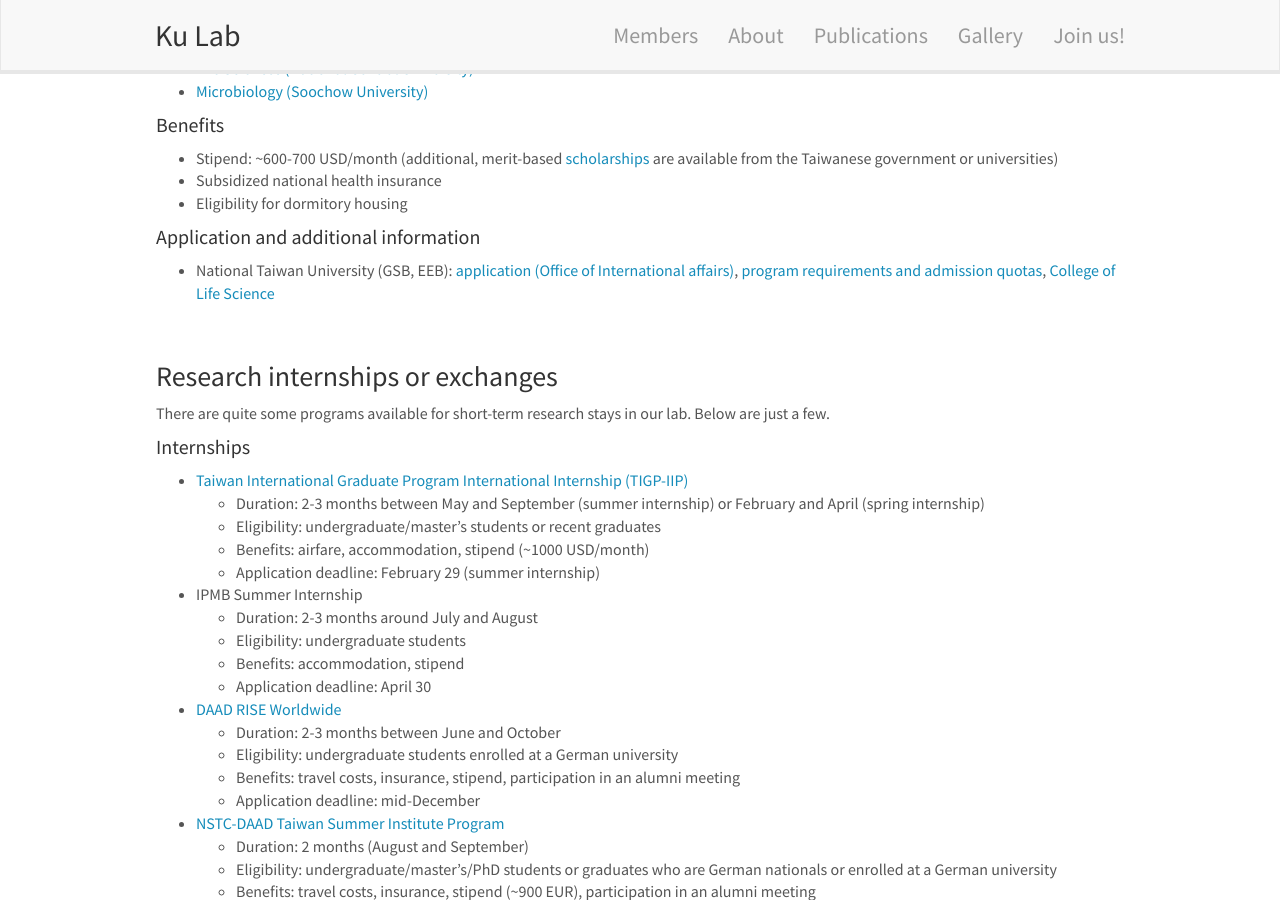
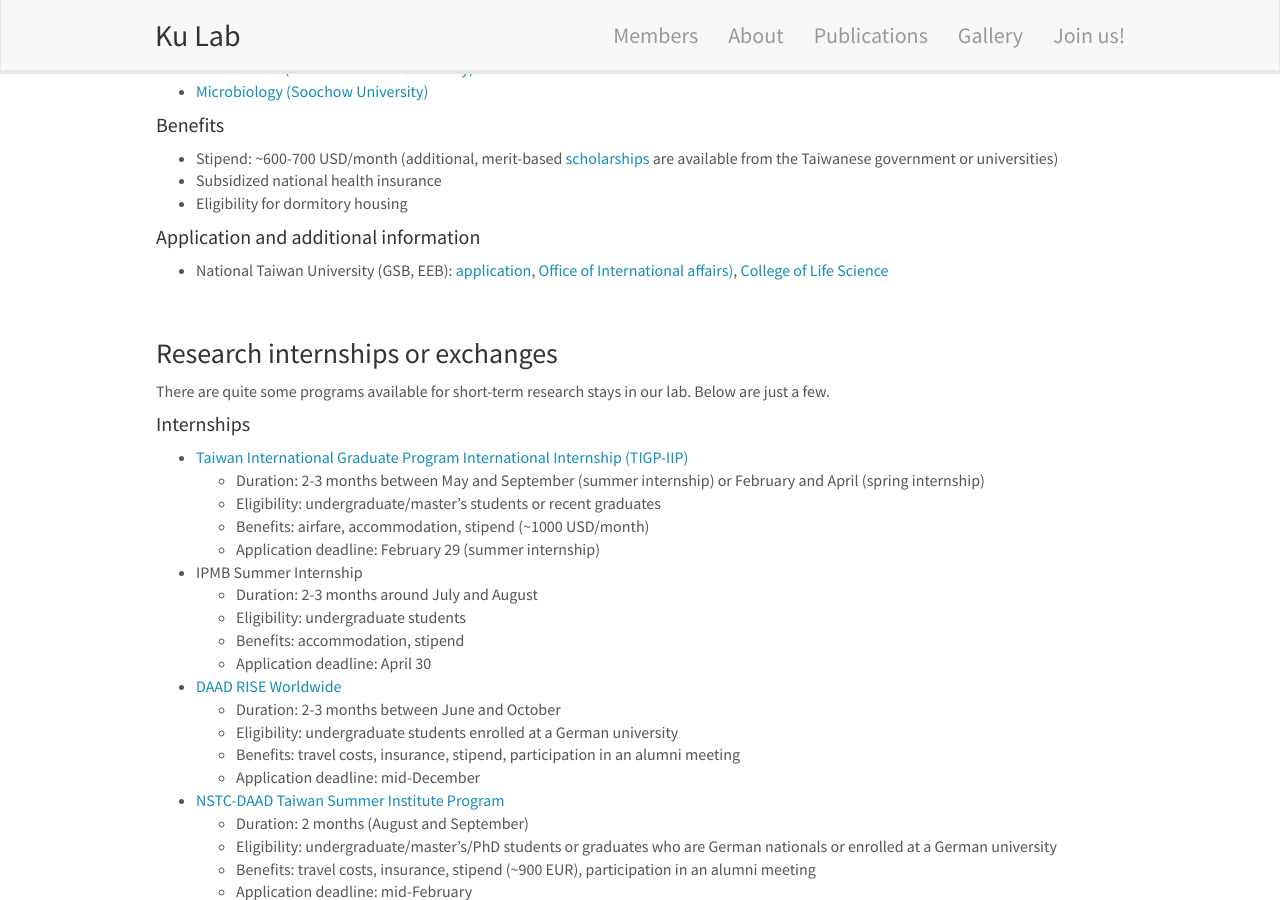
Before and after one commit to tzutongkao/Kao_Lab, a Jekyll site: the page built from _pages/openings.md, in a window 1280 px wide and 900 px high, scrolled down 1992 px. Built offline with Jekyll 4.4.1, drawn with Linux system fonts in a browser that asks for light colours; nearby versions of some CDN libraries.

Commit message:
Update openings.md

```diff
--- a/_pages/openings.md
+++ b/_pages/openings.md
@@ -92,7 +92,7 @@
 * Eligibility for dormitory housing
 
 #### Application and additional information
-* National Taiwan University (GSB, EEB): [application (Office of International affairs)](http://oia.ntu.edu.tw/apply-to-ntu), [program requirements and admission quotas](https://oiasystem.ntu.edu.tw/admission/foreign/requirement/dept.list/id/38/fsemester/1/fdisplay/1?lang=en), [College of Life Science](https://youtu.be/mthyfB0OJR8)
+* National Taiwan University (GSB, EEB): [application](https://admissions.ntu.edu.tw/apply/international-applications/), [Office of International affairs)](https://oia.ntu.edu.tw/en/), [College of Life Science](https://youtu.be/mthyfB0OJR8)
 
 <br/>
 
```
